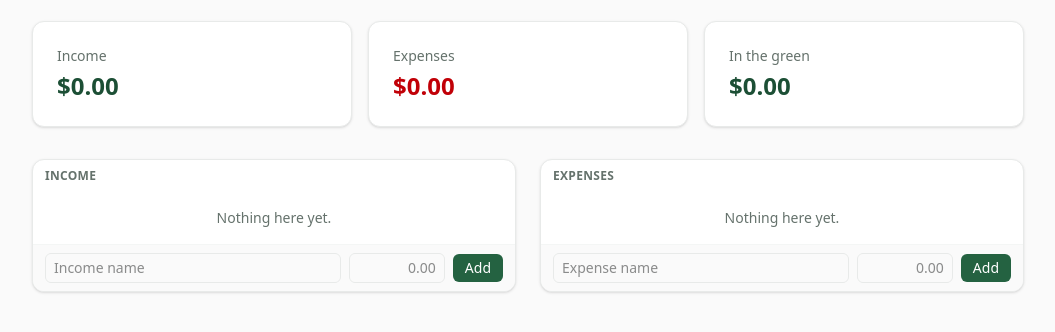
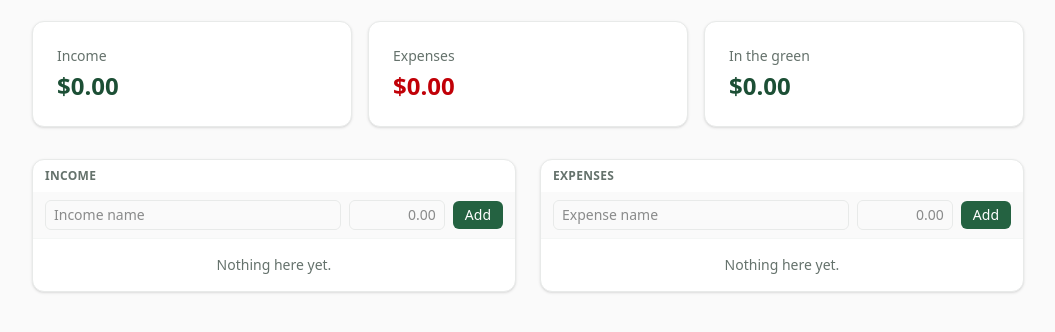
Before and after one commit to kernelkaribou/tallyworth, a Flask app: page /cashflow in a window 1280 px wide. Shown: the part 132-464 px from the top of the page, without its empty margins (112-1167 px from the left). Run offline with Flask 3, Linux system fonts and the light colour scheme; data that the repository does not hold is empty; style sheets or scripts are compiled from the project's sources.

Commit message:
Move cashflow add-entry row to the top of each list
Keep the add form always reachable without scrolling past long
income/expense lists; switch its divider from a top border to a bottom
border to suit the new position.

Co-authored-by: Copilot <223556219+Copilot@users.noreply.github.com>

```diff
--- a/app/templates/cashflow/list.html
+++ b/app/templates/cashflow/list.html
@@ -66,7 +66,7 @@
 <form
   method="post"
   action="{{ url_for('cashflow.create_cashflow') }}"
-  class="flex items-center gap-2 border-t border-slate-100 dark:border-slate-700 bg-slate-50 dark:bg-slate-900/40 px-3 py-2"
+  class="flex items-center gap-2 border-b border-slate-100 dark:border-slate-700 bg-slate-50 dark:bg-slate-900/40 px-3 py-2"
 >
   {{ csrf_field() }}
   <input type="hidden" name="kind" value="{{ kind }}" />
@@ -132,15 +132,15 @@
     <h2 class="px-3 py-2 text-xs font-semibold uppercase tracking-wide text-slate-500 dark:text-slate-400">
       Income
     </h2>
+    {{ add_form("income", "Income") }}
     {{ entry_rows(income, "text-gain") }}
-    {{ add_form("income", "Income") }}
   </div>
   <div class="overflow-hidden rounded-xl border border-slate-200 dark:border-slate-700 bg-white dark:bg-slate-800 shadow-sm">
     <h2 class="px-3 py-2 text-xs font-semibold uppercase tracking-wide text-slate-500 dark:text-slate-400">
       Expenses
     </h2>
+    {{ add_form("expense", "Expense") }}
     {{ entry_rows(expenses, "text-loss") }}
-    {{ add_form("expense", "Expense") }}
   </div>
 </section>
 {% endblock %}
```
